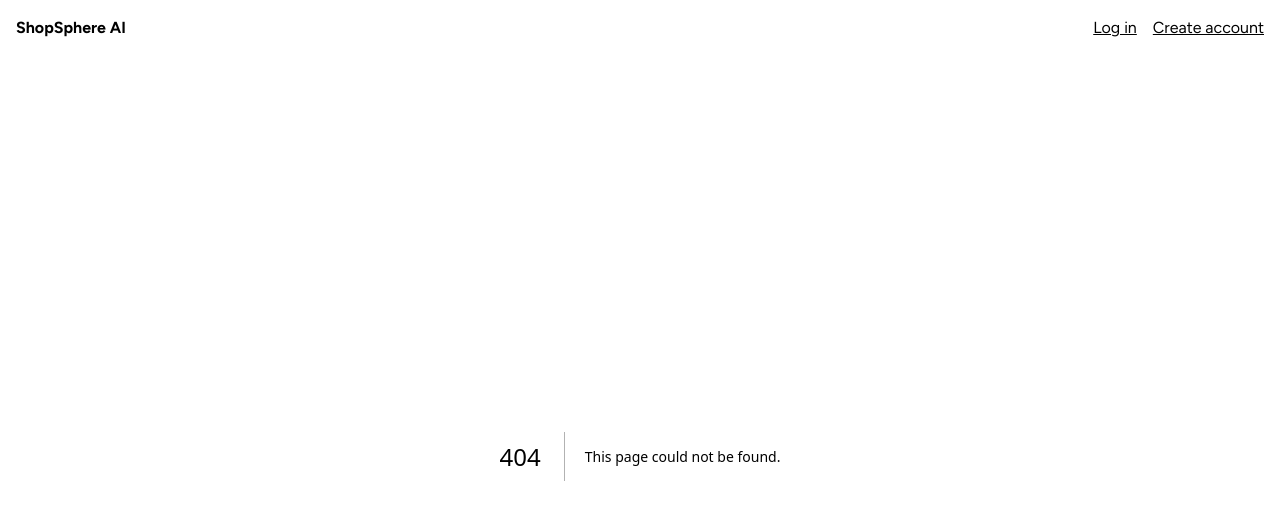
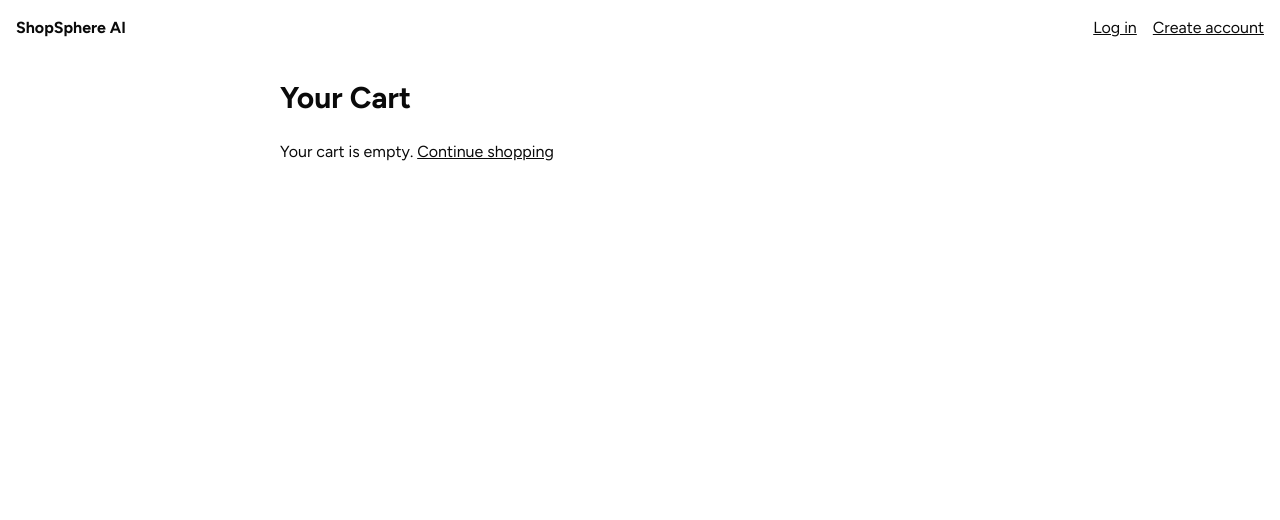
Before and after one commit to jemilahyder-byte/shopsphere-ai, a Next.js app: page /cart in a window 1280 px wide. Before the commit this address had no page. Shown: the top 520 px of the page. Built offline with nearby package versions, Linux system fonts and the light colour scheme.

Commit message:
Add persistent cart and Buy Now navigation

```diff
--- /dev/null
+++ b/app/cart/page.tsx
@@ -0,0 +1,59 @@
+"use client";
+
+import Link from "next/link";
+import { useCartStore } from "../stores/cartStore";
+
+export default function CartPage() {
+  const items = useCartStore((state) => state.items);
+  const removeItem = useCartStore((state) => state.removeItem);
+
+  const total = items.reduce(
+    (sum, item) => sum + item.price * item.quantity,
+    0
+  );
+
+  return (
+    <main className="mx-auto max-w-3xl p-6">
+      <h1 className="mb-6 text-3xl font-bold">Your Cart</h1>
+
+      {items.length === 0 ? (
+        <p>
+          Your cart is empty.{" "}
+          <Link href="/" className="underline">
+            Continue shopping
+          </Link>
+        </p>
+      ) : (
+        <>
+          {items.map((item) => (
+            <div key={item.id} className="mb-4 rounded border p-4">
+              <h2 className="font-bold">{item.name}</h2>
+              <p>Price: {item.price.toFixed(2)}</p>
+              <p>Quantity: {item.quantity}</p>
+              <p>
+                Subtotal: {(item.price * item.quantity).toFixed(2)}
+              </p>
+              <button
+                type="button"
+                onClick={() => removeItem(item.id)}
+                className="mt-2 text-red-700 underline"
+              >
+                Remove
+              </button>
+            </div>
+          ))}
+
+          <p className="mb-4 text-xl font-bold">
+            Total: {total.toFixed(2)}
+          </p>
+          <Link
+            href="/checkout"
+            className="inline-block rounded bg-blue-700 px-4 py-2 text-white"
+          >
+            Proceed to Checkout
+          </Link>
+        </>
+      )}
+    </main>
+  );
+}
--- a/app/components/ProductList.tsx
+++ b/app/components/ProductList.tsx
@@ -1,5 +1,5 @@
 "use client";
-
+import Link from "next/link";
 import { useState } from "react";
 import { useQuery } from "@tanstack/react-query";
 import { useCartStore } from "../stores/cartStore";
@@ -155,8 +155,10 @@ export default function ProductList() {
       </h2>
 
       <p className="mt-3" aria-live="polite">
-        Cart: {count} {count === 1 ? "item" : "items"}
-      </p>
+  <Link href="/cart" className="underline">
+    Cart: {count} {count === 1 ? "item" : "items"}
+  </Link>
+</p>
 
       <input
         type="text"
--- a/app/products/[id]/page.tsx
+++ b/app/products/[id]/page.tsx
@@ -2,7 +2,7 @@
 
 import { Suspense, useState } from "react";
 import Link from "next/link";
-import { useParams } from "next/navigation";
+import { useParams ,useRouter} from "next/navigation";
 import { useQuery } from "@tanstack/react-query";
 import { useCartStore } from "../../stores/cartStore";
 import { useWishlistStore } from "../../stores/wishlistStore";
@@ -21,6 +21,7 @@ type Product = {
 
 function ProductDetailsContent() {
   const { id } = useParams<{ id: string }>();
+  const router = useRouter();
 
   const [quantity, setQuantity] = useState(1);
   const [imageIndex, setImageIndex] = useState(0);
@@ -97,7 +98,28 @@ function ProductDetailsContent() {
   const isWishlisted = wishlistItems.some(
     (item) => item.id === product.id
   );
+function handleBuyNow() {
+  if (!product) return;
 
+  if (
+    !Number.isInteger(quantity) ||
+    quantity < 1 ||
+    quantity > available
+  ) {
+    setMessage("Choose a quantity within the available stock.");
+    return;
+  }
+
+  for (let index = 0; index < quantity; index += 1) {
+    addItem({
+      id: product.id,
+      name: product.title,
+      price: product.price,
+    });
+  }
+
+  router.push("/checkout");
+}
   function handleAddToCart() {
     if (!product) return;
 
@@ -220,6 +242,14 @@ function ProductDetailsContent() {
             >
               {available > 0 ? "Add to Cart" : "No more stock"}
             </button>
+            <button
+  type="button"
+  onClick={handleBuyNow}
+  disabled={available === 0}
+  className="rounded bg-green-700 px-4 py-3 text-white disabled:opacity-50"
+>
+  Buy Now
+</button>
           </div>
 
           <button
--- a/app/stores/cartStore.ts
+++ b/app/stores/cartStore.ts
@@ -1,4 +1,5 @@
 import { create } from "zustand";
+import { persist } from "zustand/middleware";
 
 type CartItem = {
   id: number;
@@ -14,25 +15,21 @@ type CartStore = {
   clearCart: () => void;
 };
 
-export const useCartStore = create<CartStore>((set) => ({
+export const useCartStore = create<CartStore>()(
+  persist(
+    (set) => ({
       items: [],
 
       addItem: (product) =>
-    set((state) => {
-      const exists = state.items.some(
-        (item) => item.id === product.id
-      );
-
-      return {
-        items: exists
+        set((state) => ({
+          items: state.items.some((item) => item.id === product.id)
             ? state.items.map((item) =>
                 item.id === product.id
                   ? { ...item, quantity: item.quantity + 1 }
                   : item
               )
             : [...state.items, { ...product, quantity: 1 }],
-      };
-    }),
+        })),
 
       removeItem: (id) =>
         set((state) => ({
@@ -40,4 +37,7 @@ export const useCartStore = create<CartStore>((set) => ({
         })),
 
       clearCart: () => set({ items: [] }),
-}));
+    }),
+    { name: "shopsphere-cart" }
+  )
+);
```
Lines whose indentation alone changed are shown as unchanged.
